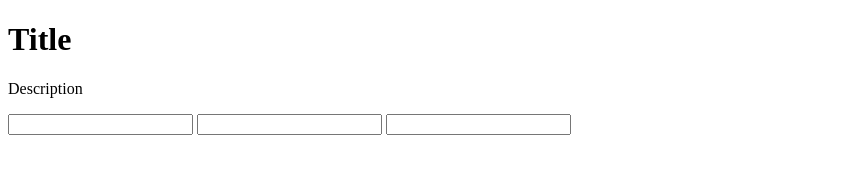
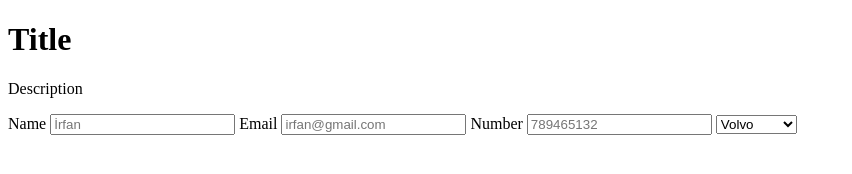
Before and after one commit to chasscepts/irfrance, a plain HTML site: page index.html in a window 1280 px wide. Shown: the whole page, without its empty margins (0-852 px from the left). Drawn offline with Linux system fonts and the light colour scheme.

Commit message:
placeholder slect added

```diff
--- a/index.html
+++ b/index.html
@@ -11,9 +11,20 @@
     <h1 id="title">Title</h1>
     <p id="description">Description</p>
     <form id="survey-form">
-      <input type="text" id="name" name="name" value="" required>
-      <input type="email" id="email" name="email" required>
-      <input type="number" id="number" name="number" required>
+      <label id="name-label" for="name" >Name</label>
+      <input type="text" id="name" name="name" value="" required placeholder="İrfan">
+      <label id="email-label" for="email" >Email</label>
+      <input type="email" id="email" name="email" required placeholder="irfan@gmail.com">
+      <label id="number-label" for="number">Number</label>
+      <input type="number" id="number" name="number" required
+      max=100, min=10 placeholder="789465132"
+      >
+      <select name="cars" id="dropdown">
+        <option value="volvo">Volvo</option>
+        <option value="saab">Saab</option>
+        <option value="mercedes">Mercedes</option>
+        <option value="audi">Audi</option>
+      </select>
     </form>
     <!--
 
```
